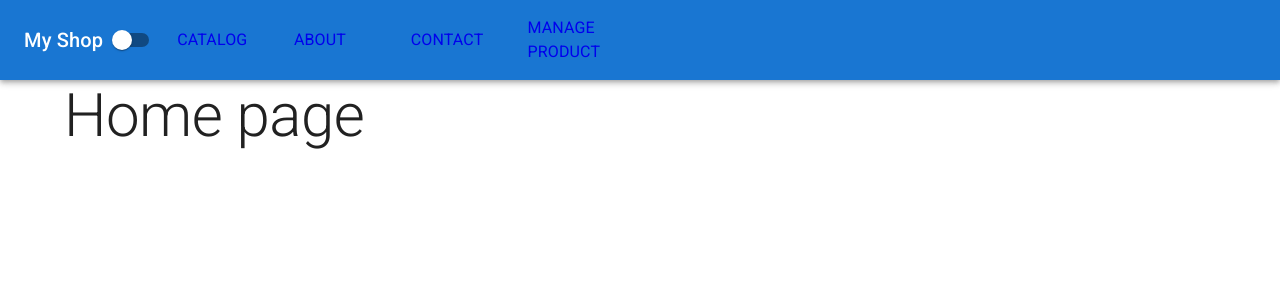
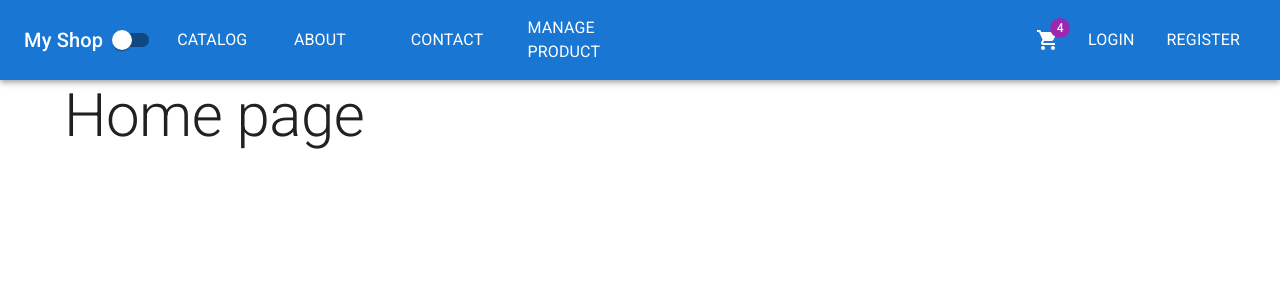
Before and after one commit to lekyvong09/c2202L-spring-react, a React (Create React App) app in the folder client/: page / in a window 1280 px wide. Shown: the top 300 px of the page. Built offline with nearby package versions, Linux system fonts and the light colour scheme; no server answers.

Commit message:
2024 May 20 -2

```diff
--- a/client/src/layout/Header.tsx
+++ b/client/src/layout/Header.tsx
@@ -1,4 +1,5 @@
-import { AppBar, List, ListItem, Switch, Toolbar, Typography } from "@mui/material";
+import { ShoppingCart } from "@mui/icons-material";
+import { AppBar, Badge, Box, IconButton, List, ListItem, Switch, Toolbar, Typography } from "@mui/material";
 import * as React from 'react';
 import { NavLink } from "react-router-dom";
 
@@ -24,10 +25,27 @@ export default function Header(props: Props) {
         props.onSetDarkMode(event.target.checked);
     };
 
+    const navStyles = {
+        color: 'inherit',
+        '&:hover': {
+            color: 'grey.500'
+        },
+        '&.active': {
+            color: 'text.secondary'
+        }
+    };
+
     return (
         <AppBar position="static">
-            <Toolbar>
-                <Typography variant="h6" >My Shop</Typography>
+            <Toolbar sx={{display: 'flex', justifyContent: 'space-between', alignItems:'center'}}>
+                <Box display={'flex'} alignItems={'center'}>
+                    <Typography
+                        variant="h6"
+                        component={NavLink} to={'/'}
+                        sx={{color: 'inherit', textDecoration: 'none'}}
+                    >
+                        My Shop
+                    </Typography>
                     <Switch
                         checked={props.darkMode}
                         onChange={handleChange}
@@ -40,12 +58,35 @@ export default function Header(props: Props) {
                                 key={path}
                                 component={NavLink}
                                 to={path}
+                                sx={navStyles}
                             >
                                 {title.toUpperCase()}
                             </ListItem>
                         ))}
+                    </List>
+                </Box>
 
+                <Box display={'flex'} alignItems={'center'}>
+                    <IconButton size="large" sx={{color:'inherit'}}>
+                        <Badge badgeContent={4} color="secondary">
+                            <ShoppingCart />
+                        </Badge>
+                    </IconButton>
+
+                    <List sx={{display: 'flex'}}>
+                        {rightLinks.map(({title, path}) => (
+                            <ListItem
+                                key={path}
+                                component={NavLink}
+                                to={path}
+                                sx={navStyles}
+                            >
+                                {title.toUpperCase()}
+                            </ListItem>
+                        ))}
                     </List>
+                </Box>
+
             </Toolbar>
         </AppBar>
     );
```
Lines whose indentation alone changed are shown as unchanged.
